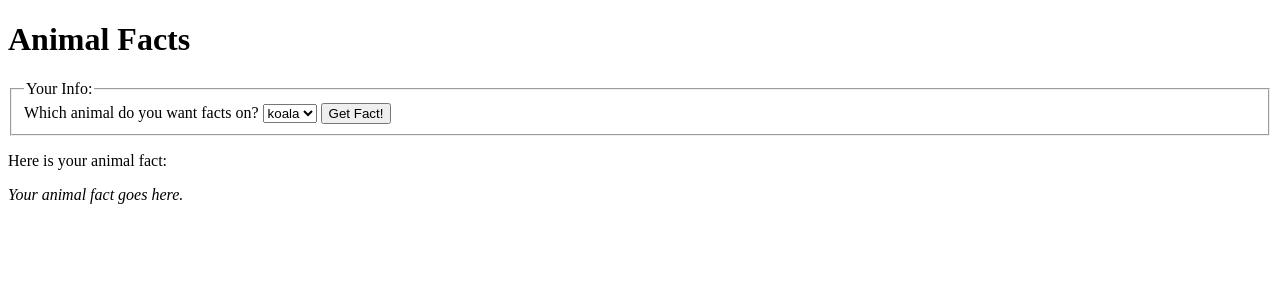
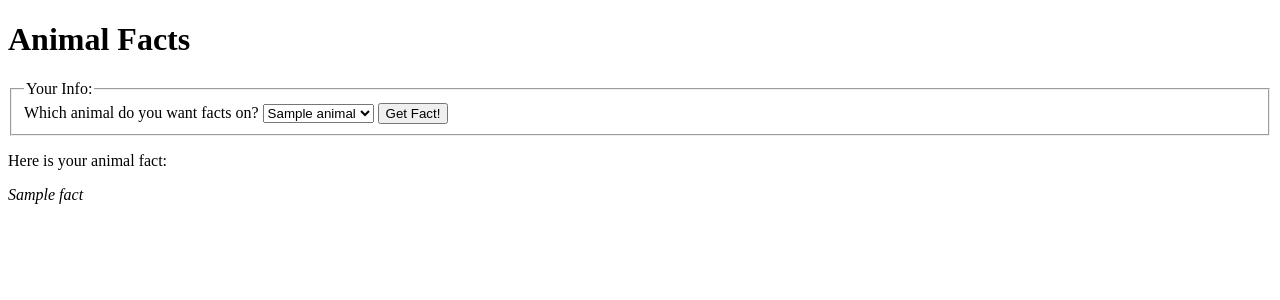
Before and after one commit to fibeep/Forms-Starter, a Flask app: template templates/animal_facts.html in a window 1280 px wide. Shown: the top 300 px of the page. Run offline with Flask 2, Linux system fonts and the light colour scheme; the template is opened without the code that fills it: most values are stand-ins (such as "Sample title", 1, 10 or a date in 2020).

Commit message:
animals and compliments work

```diff
--- a/app.py
+++ b/app.py
@@ -51,8 +51,12 @@ def compliments():
 @app.route('/compliments_results')
 def compliments_results():
     """Show the user some compliments."""
+    compliment_list = random.sample(list_of_compliments, k=int(request.args.get('num_compliments')))
+
     context = {
-        # TODO: Enter your context variables here.
+        'name' : request.args.get('users_name'),
+        'want_compliments' : request.args.get('wants_compliments'),
+        'compliments' : compliment_list
     }
 
     return render_template('compliments_results.html', **context)
@@ -74,13 +78,13 @@ animal_to_fact = {
 def animal_facts():
     """Show a form to choose an animal and receive facts."""
 
-    # TODO: Collect the form data and save as variables
+    context = {
+        # - the list of all animals (get from animal_to_fact)
+        'animals' : animal_to_fact.keys(),
+        # - the chosen animal fact (may be None if the user hasn't filled out the form yet)
+        'fact' : animal_to_fact.get(request.args.get('animal'), "")
+    }
 
-    context = {
-        # TODO: Enter your context variables here for:
-        # - the list of all animals (get from animal_to_fact)
-        # - the chosen animal fact (may be None if the user hasn't filled out the form yet)
-    }
     return render_template('animal_facts.html', **context)
 
 
@@ -106,7 +110,7 @@ def save_image(image, filter_type):
     image.filename = new_file_name
 
     # Construct full file path
-    file_path = os.path.join(app.root_path, 'static/images', file_name)
+    file_path = os.path.join(app.root_path, 'static/images', new_file_name)
 
     # Save the image
     image.save(file_path)
--- a/templates/animal_facts.html
+++ b/templates/animal_facts.html
@@ -16,7 +16,9 @@ Animal Facts
             <!-- TODO: Use a for loop to show one option element for each
                 animal. -->
             <select name="animal">
-                <option value="koala">koala</option>
+                {% for animal in animals %}
+                    <option value="{{animal}}">{{animal}}</option>
+                {% endfor %}
             </select>
         </label>
 
@@ -26,14 +28,14 @@ Animal Facts
 
 <!-- TODO: If an animal was chosen, show the section below with the appropriate
     animal fact. -->
-
+{% if fact != "" %}
     <section id="form_results">
         <p>
             Here is your animal fact:
         </p>
         <p>
-        <em>Your animal fact goes here.</em>
+            <em>{{fact}}</em>
         </p>
     </section>
-
+{% endif %}
 {% endblock %}
```
Also changed, not shown: templates/compliments_results.html (+12 -1 lines). Lines whose indentation alone changed are shown as unchanged.
